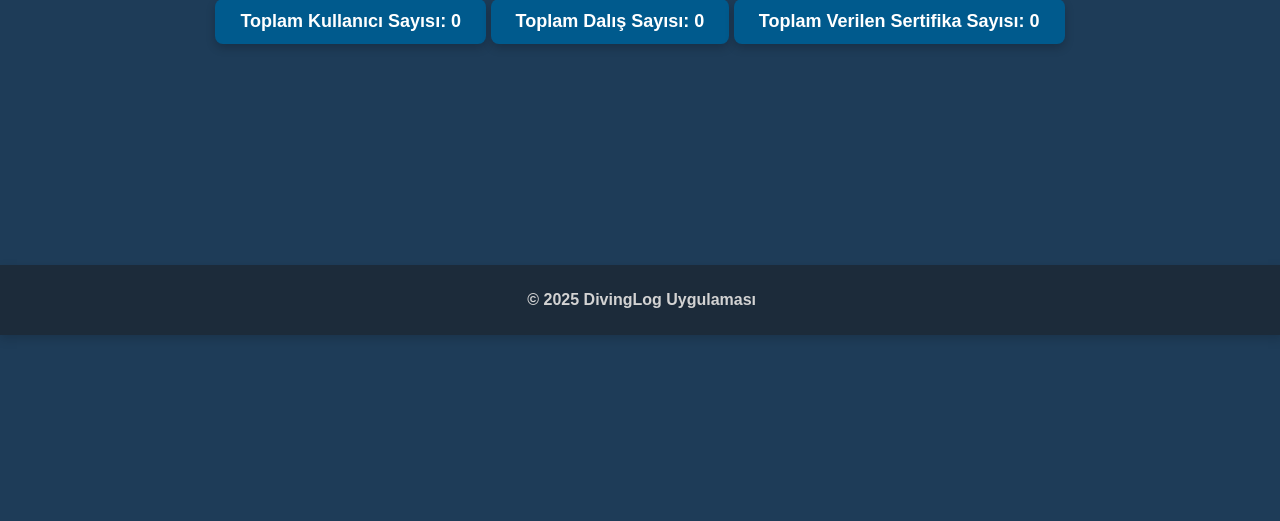
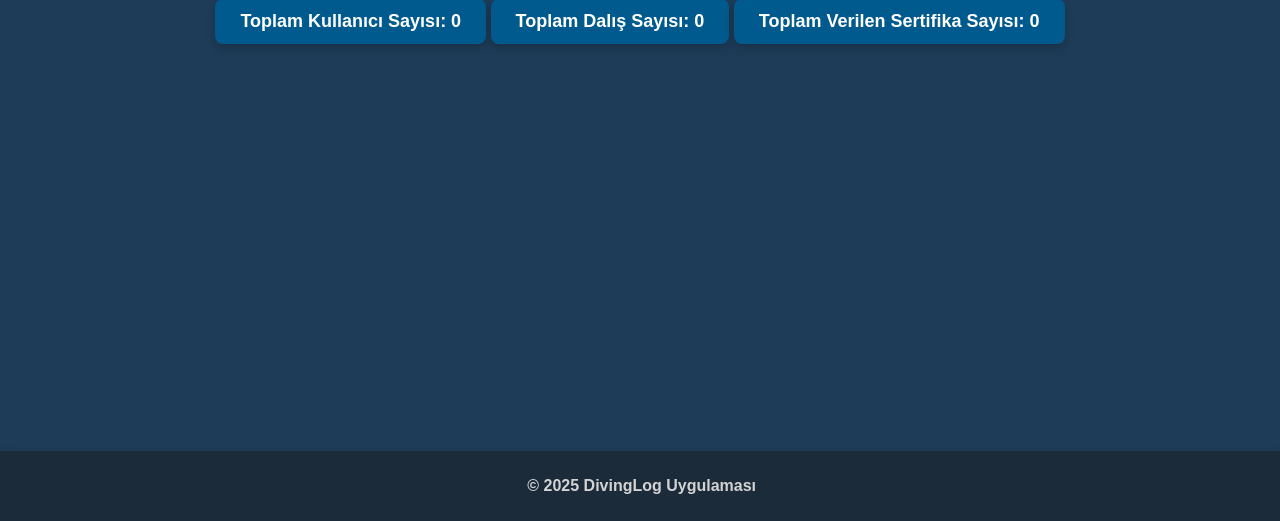
Before and after one commit to YigithanFirat/DivingLog, a PHP site: page /tcpdf/admin/dashboard.php in a window 1280 px wide. Shown: the part 400-921 px from the top of the page. Before the commit the page ends 735 px from the top, so only its background shows below. Run offline with PHP 8.4, Linux system fonts and the light colour scheme; data that the repository does not hold is empty.

Commit message:
Dashboard CSS
Footer yerleştirildi.

```diff
--- a/src/CSS/dashboard.css
+++ b/src/CSS/dashboard.css
@@ -199,7 +199,7 @@ header nav ul li a.active, header nav ul li a:focus
 footer
 {
     text-align: center;
-    margin-top: 203px;
+    margin-top: 389px;
     color: #d3d3d3;
     padding: 10px;
     width: 98.7%;
```
